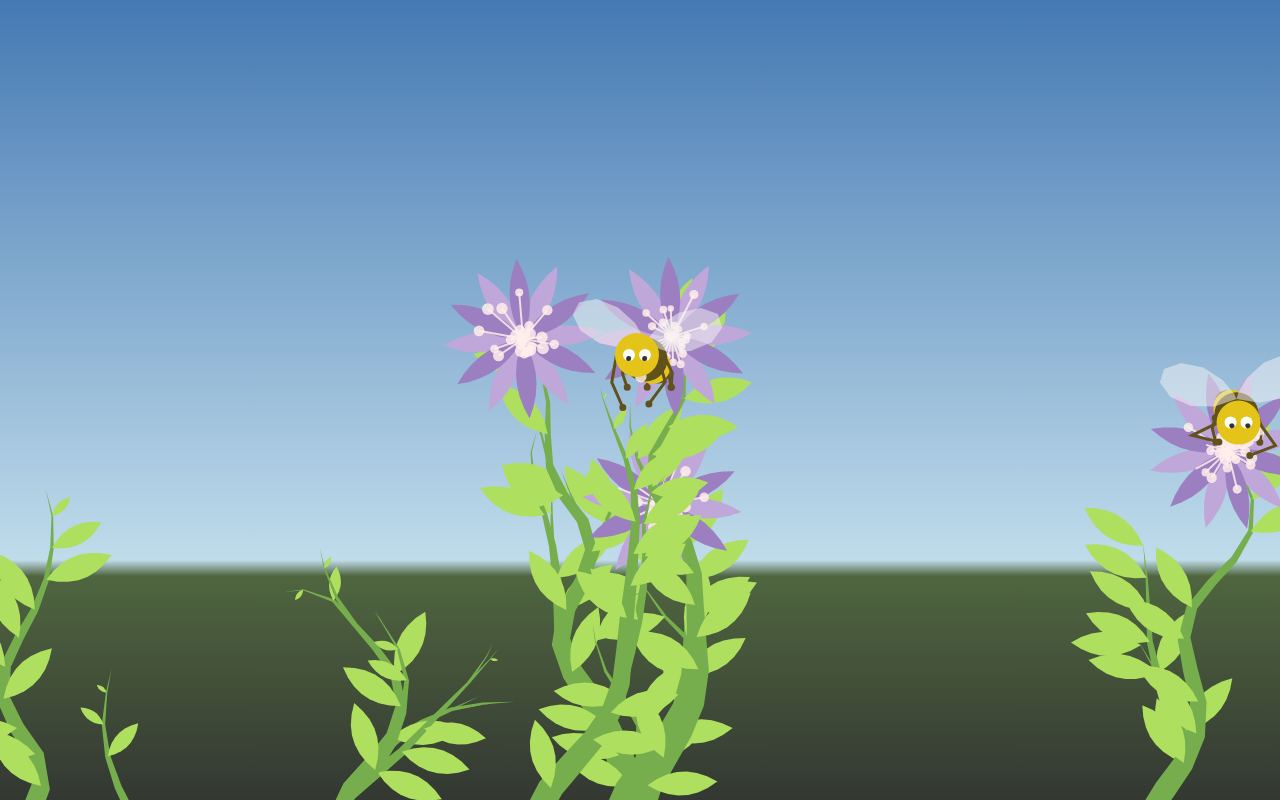
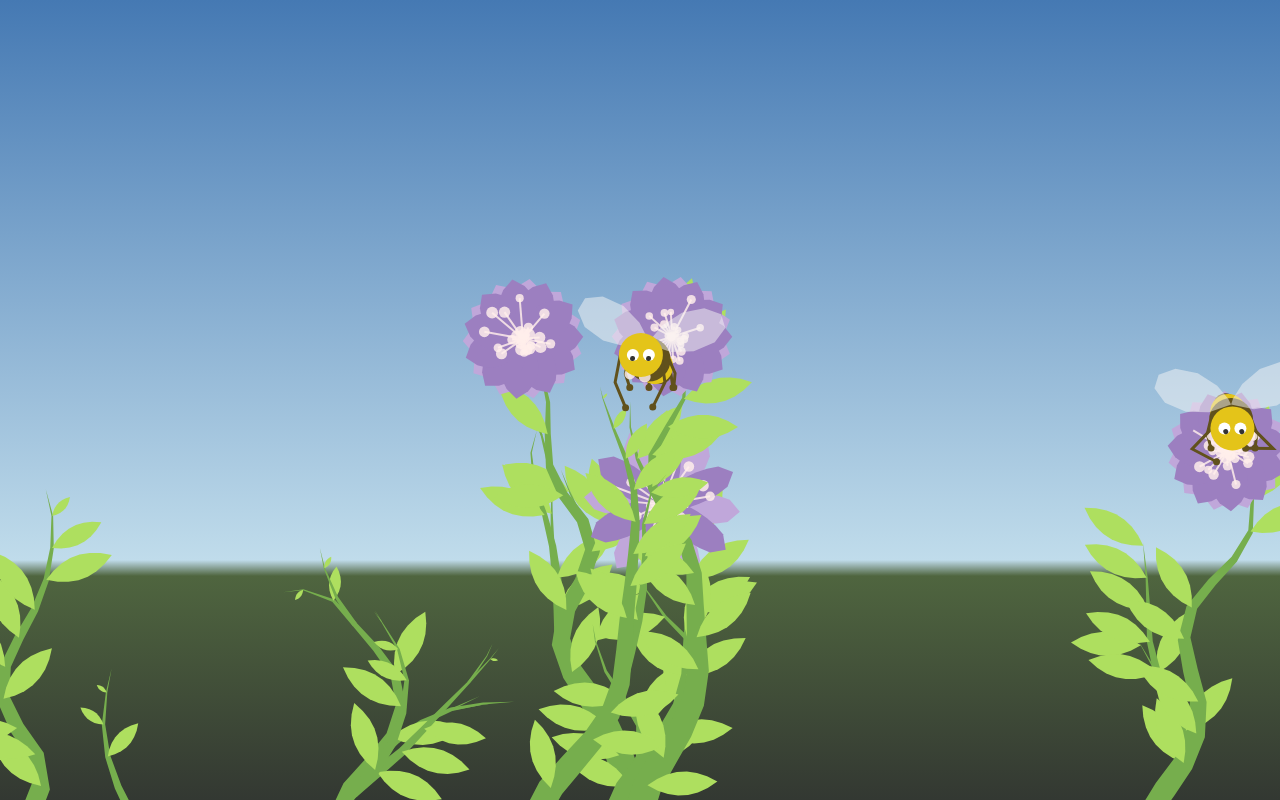
Before and after one commit to jobtalle/SketchPollen, a plain HTML site: page index.html in a window 1280 px wide. Drawn offline with Linux system fonts and the light colour scheme.

Commit message:
Randomized flowers

```diff
--- a/index.html
+++ b/index.html
@@ -24,7 +24,7 @@
 <script src="js/flowerModel.js"></script>
 <script src="js/leafModel.js"></script>
 <script src="js/growthModel.js"></script>
-<script src="js/growthModels.js"></script>
+<script src="js/models.js"></script>
 <script src="js/poll.js"></script>
 <script src="js/flower.js"></script>
 <script src="js/leaf.js"></script>
--- a/js/flowerModel.js
+++ b/js/flowerModel.js
@@ -1,18 +1,17 @@
-const FlowerModel = function() {
-    const petalCount = 12;
-    const petalLength = 80;
-    const petalColors = [
-        "#c0a7da",
-        "#9c7fc0"];
-
+const FlowerModel = function(
+    petalColors,
+    power,
+    width,
+    petalCount,
+    petalLength
+) {
     this.getPetalWidths = () => {
-        const petalWidth = 10;
         const widths = [];
 
         for (let i = 1; i < FlowerModel.PETAL_PRECISION - 1; ++i) {
             const x = 2 * (i / (FlowerModel.PETAL_PRECISION - 1)) - 1;
 
-            widths.push((1 - x * x) * petalWidth);
+            widths.push(Math.pow(1 - x * x, power) * width);
         }
 
         return widths;
@@ -31,7 +30,7 @@ const FlowerModel = function() {
     };
 
     this.getRadius = () => {
-        return 48;
+        return petalLength * FlowerModel.PISTIL_FACTOR;
     };
 
     this.getPistilCount = () => {
@@ -67,6 +66,9 @@ const FlowerModel = function() {
     this.getWiggleAmplitude = () => {
         return 0.35;
     };
+
+    petalCount = Math.floor(petalCount / petalColors.length) * petalColors.length;
 };
 
 FlowerModel.PETAL_PRECISION = 8;
+FlowerModel.PISTIL_FACTOR = 0.7;
--- a/js/growthModels.js
+++ /dev/null
@@ -1,7 +0,0 @@
-const GrowthModels = function() {
-    this.get = () => {
-        return new GrowthModel(
-            new FlowerModel(),
-            new LeafModel());
-    };
-};
--- a/js/main.js
+++ b/js/main.js
@@ -10,7 +10,7 @@ const PLANT_GROUND = 16;
 
 const wrapper = document.getElementById("wrapper");
 const canvas = document.getElementById("renderer");
-const growthModels = new GrowthModels();
+const growthModels = new Models();
 const plants = [];
 const pollinators = [];
 let plantTimer = 0;
--- /dev/null
+++ b/js/models.js
@@ -0,0 +1,61 @@
+const Models = function() {
+    const models = [];
+    let newCounter = Models.NEW_INTERVAL_MIN + (Models.NEW_INTERVAL_MAX - Models.NEW_INTERVAL_MIN) * Math.random();
+
+    const makeFlowerModel = () => {
+        return new FlowerModel(
+            Models.FLOWER_PALETTES[Math.floor(Math.random() * Models.FLOWER_PALETTES.length)],
+            Models.FLOWER_POWER_MIN + (Models.FLOWER_POWER_MAX - Models.FLOWER_POWER_MIN) * Math.random(),
+            Models.FLOWER_WIDTH_MIN + (Models.FLOWER_WIDTH_MAX - Models.FLOWER_WIDTH_MIN) * Math.random(),
+            Models.FLOWER_PETALS_MIN + Math.floor((Models.FLOWER_PETALS_MAX - Models.FLOWER_PETALS_MIN) * Math.random()),
+            Models.FLOWER_LENGTH_MIN + (Models.FLOWER_LENGTH_MAX - Models.FLOWER_LENGTH_MIN) * Math.random()
+        );
+    };
+
+    const makeLeafModel = () => {
+        return new LeafModel();
+    };
+
+    const makeModel = () => {
+        return new GrowthModel(
+            makeFlowerModel(),
+            makeLeafModel());
+    };
+
+    this.get = () => {
+        if ((newCounter -= 1) < 0) {
+            if (Math.random() < Models.SINGLETON_CHANCE)
+                newCounter = 0;
+            else
+                newCounter = Models.NEW_INTERVAL_MIN + (Models.NEW_INTERVAL_MAX - Models.NEW_INTERVAL_MIN) * Math.random();
+
+            models.shift();
+            models.push(makeModel());
+        }
+
+        return models[Math.floor(Math.random() * models.length)];
+    };
+
+    for (let i = 0; i < Models.MODEL_COUNT; ++i)
+        models.push(makeModel());
+};
+
+Models.MODEL_COUNT = 2;
+Models.SINGLETON_CHANCE = 0.05;
+Models.NEW_INTERVAL_MIN = 6;
+Models.NEW_INTERVAL_MAX = 10;
+
+Models.FLOWER_POWER_MIN = 0.3;
+Models.FLOWER_POWER_MAX = 2;
+Models.FLOWER_WIDTH_MIN = 7;
+Models.FLOWER_WIDTH_MAX = 22;
+Models.FLOWER_PETALS_MIN = 10;
+Models.FLOWER_PETALS_MAX = 24;
+Models.FLOWER_LENGTH_MIN = 60;
+Models.FLOWER_LENGTH_MAX = 100;
+Models.FLOWER_PALETTES = [
+    ["#c0a7da", "#9c7fc0"],
+    ["#dad68b", "#b4b074"],
+    ["#da6c6f", "#a65354"],
+    ["#66d0da", "#57b0bb"]
+];
```
